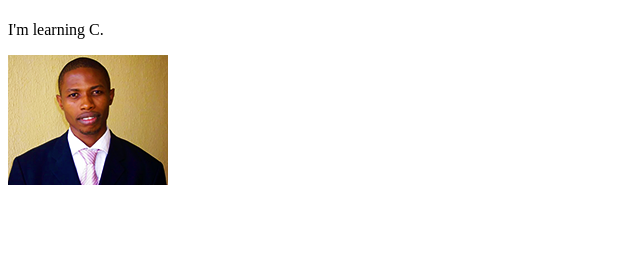
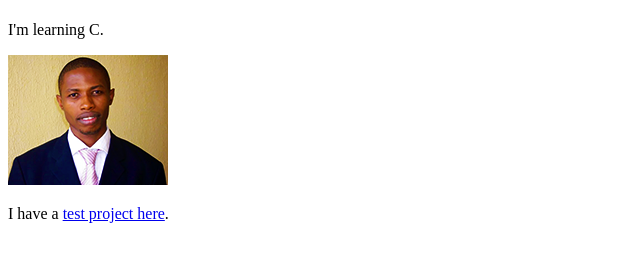
Before and after one commit to SpaghettiThots/SpaghettiThots.github.io, a plain HTML site: page index.html in a window 1280 px wide. Shown: the part 59-320 px from the top of the page, without its empty margins (0-640 px from the left). Drawn offline with Linux system fonts and the light colour scheme.

Commit message:
Test links

```diff
--- a/index.html
+++ b/index.html
@@ -17,5 +17,8 @@
 
 		<!-- Adding an image -->
 		<img src="images/mypic_3.png">
+
+		<!-- Add link to test-project here -->
+		<p>I have a <a href="test-project/index.html">test project here</a>.</p>
 	</body>
 </html>
```
